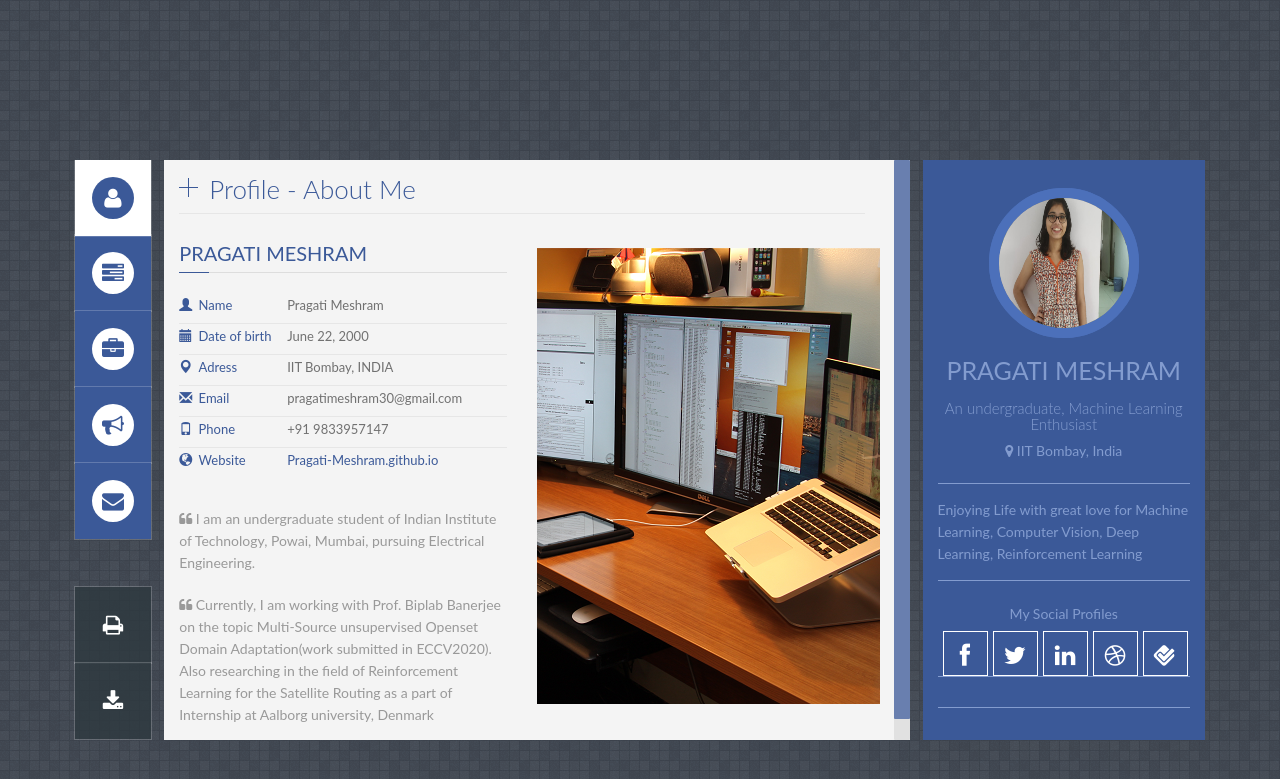
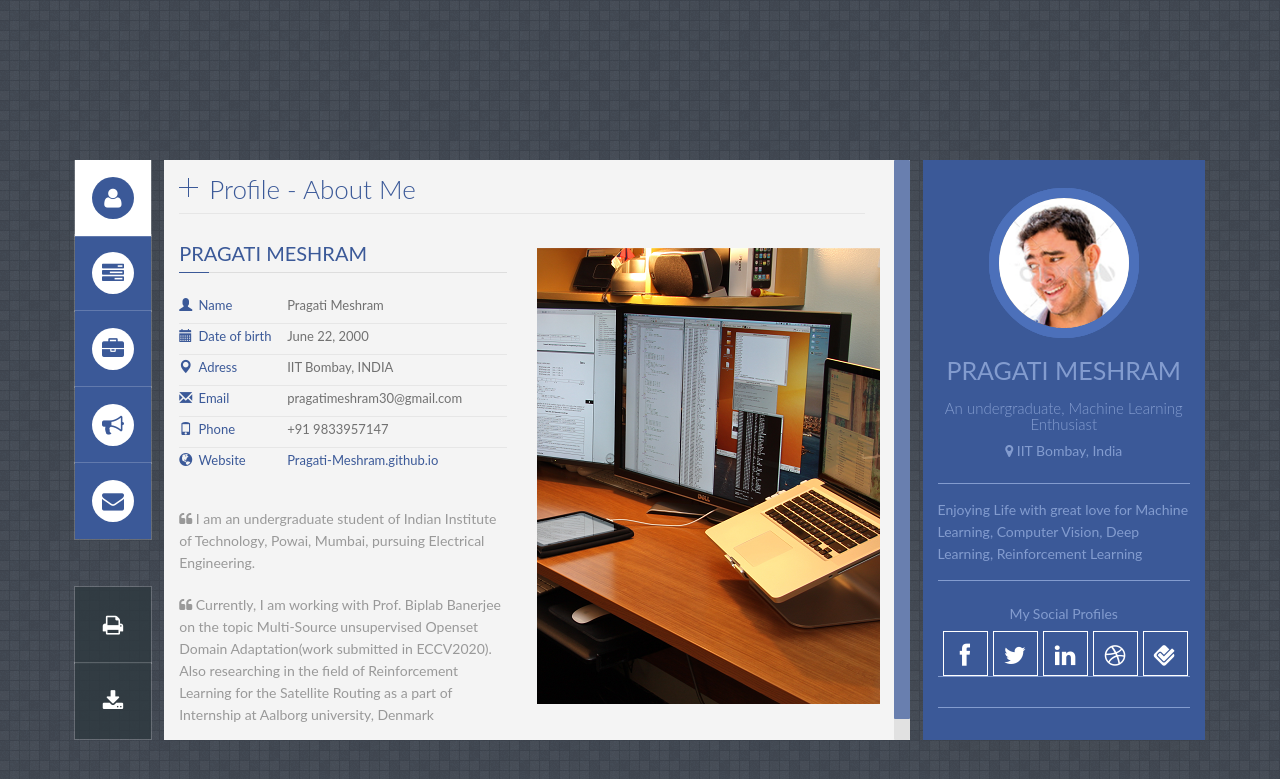
Before and after one commit to Pragati-Meshram/Pragati-Meshram.github.io, a Jekyll site: the page built from index.html, in a window 1280 px wide. Shown: the top 779 px of the page. Built offline with Jekyll 4.4.1, drawn with Linux system fonts in a browser that asks for light colours; some web fonts are replaced.

Commit message:
Initial commit

```diff
--- a/index.html
+++ b/index.html
@@ -45,11 +45,11 @@ layout: default
 
          <div class="image-holder one" id="pic_prof_1" style="display:block">
 
-                <img class="head-image up circle" src="images/img/me1.jpeg" width="150" height="150" alt="" />
-                <img class="head-image up-left circle" src="images/img/me2.jpeg" width="150" height="150" alt="" />
-                <!-- <img class="head-image left circle" src="images/img/left.png" width="150" height="150" alt="" />
-                <img class="head-image down-left circle" src="images/img/downleft.png" width="150" height="150" alt="" /> -->
-                <!-- <img class="head-image down circle" src="images/img/down.png" width="150" height="150" alt="" />
+                <img class="head-image up circle" src="images/img/me3.jpeg" width="150" height="150" alt="" />
+                <img class="head-image up-left circle" src="images/img/me4.jpeg" width="150" height="150" alt="" />
+                <img class="head-image left circle" src="images/img/left.png" width="150" height="150" alt="" />
+                <!-- <img class="head-image down-left circle" src="images/img/downleft.png" width="150" height="150" alt="" />
+                <img class="head-image down circle" src="images/img/down.png" width="150" height="150" alt="" />
                 <img class="head-image down-right circle" src="images/img/downright.png" width="150" height="150" alt="" />
                 <img class="head-image right circle" src="images/img/right.png" width="150" height="150" alt="" />
                 <img class="head-image up-right circle" src="images/img/upright.png" width="150" height="150" alt="" />
```
